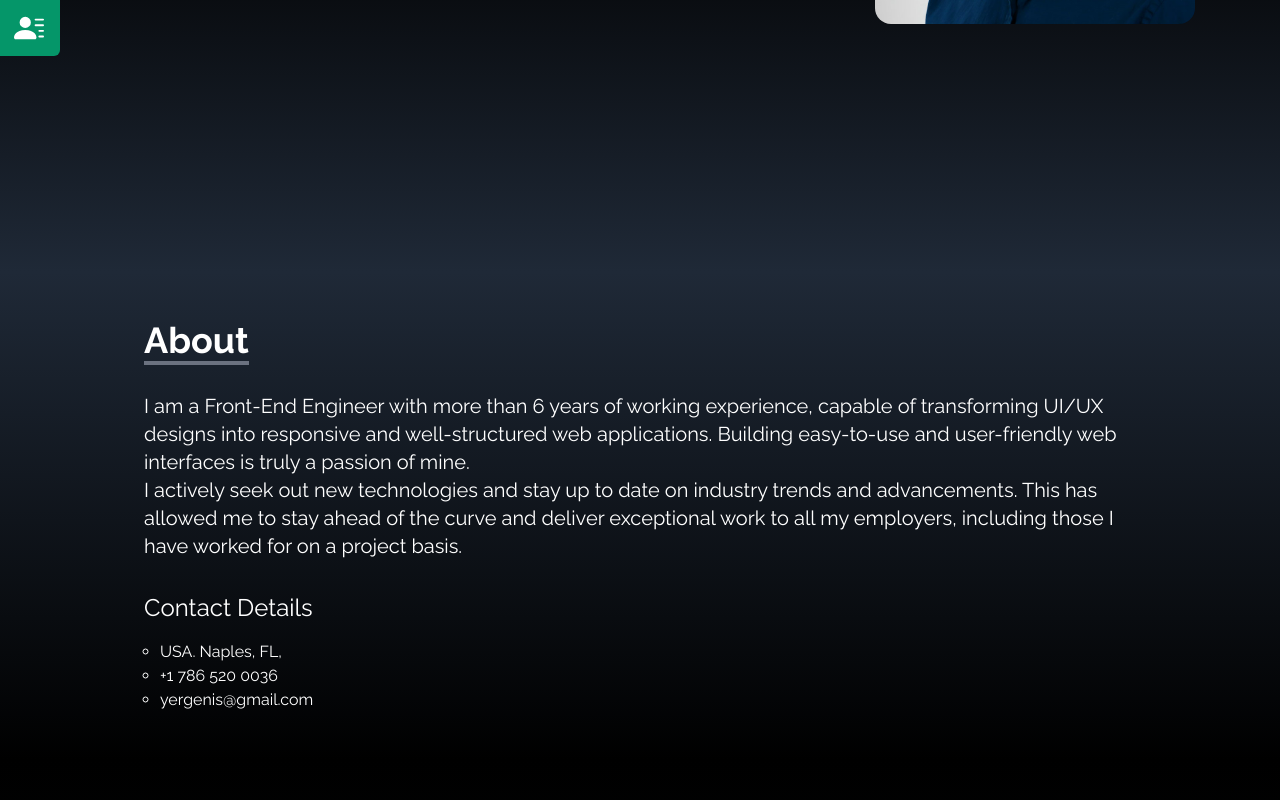
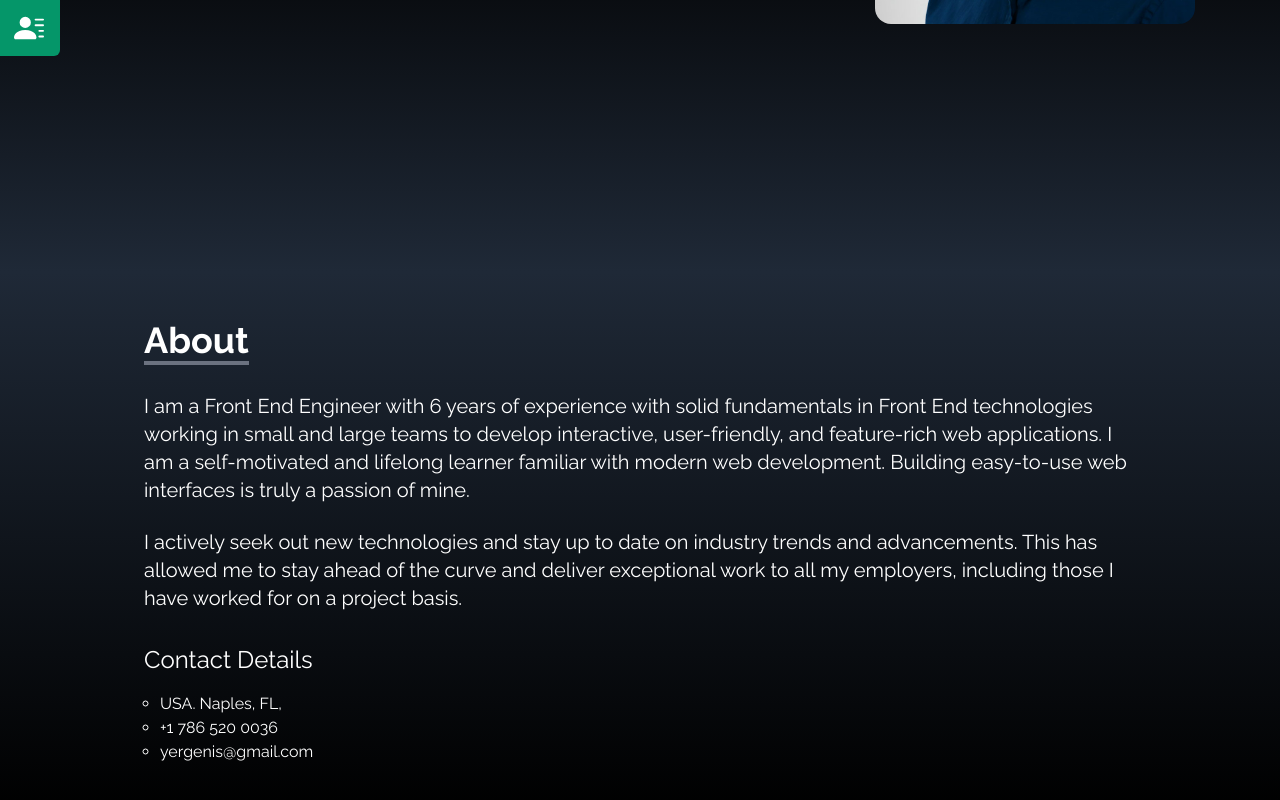
Before and after one commit to Yergeni/react-portfolio-2023, a React (Create React App) app: page / in a window 1280 px wide. Shown: the part 528-1328 px from the top of the page. Built offline with nearby package versions, Linux system fonts and the light colour scheme; the HTML template or start-up script is replaced by a standard one.

Commit message:
feat: update information

```diff
--- a/src/components/About.tsx
+++ b/src/components/About.tsx
@@ -60,15 +60,18 @@ function About() {
 			<div className="max-w-screen-lg p-4 mx-auto flex flex-col w-full h-full">
 				<SectionTitle title="About" />
 				<p className="text-xl">
-					I am a Front-End Engineer with more than 6 years of working
-					experience, capable of transforming UI/UX designs into responsive and
-					well-structured web applications. Building easy-to-use and
-					user-friendly web interfaces is truly a passion of mine.
-					<br />
-					I actively seek out new technologies and stay up to date on industry trends and
-					advancements. This has allowed me to stay ahead of the curve and
-					deliver exceptional work to all my employers, including those I have
-					worked for on a project basis.
+					I am a Front End Engineer with 6 years of experience with solid fundamentals
+					in Front End technologies working in small and large teams to develop
+					interactive, user-friendly, and feature-rich web applications. I am a
+					self-motivated and lifelong learner familiar with modern web
+					development. Building easy-to-use web interfaces is truly a passion of mine.
+				</p>
+				<br />
+				<p className="text-xl">
+					I actively seek out new technologies and stay up to date on industry
+					trends and advancements. This has allowed me to stay ahead of the
+					curve and deliver exceptional work to all my employers, including
+					those I have worked for on a project basis.
 				</p>
 				<h2 className="pt-8 pb-4 text-2xl">Contact Details</h2>
 				<ul style={{ listStyleType: "circle" }} className="pl-4">
--- a/src/components/Home.tsx
+++ b/src/components/Home.tsx
@@ -16,8 +16,7 @@ function Home() {
 					<hr className="mt-4 border-t-1 bg-neutral-50 opacity-20" />
 					<p className="text-gray-500 py-4 max-w-xl">
 						I'm a Florida based{" "}
-						<span className="font-bold">Front-End Engineer</span>. I work at
-						REEF Technology Inc.
+						<span className="font-bold text-lg">Front End Engineer</span>.
 					</p>
 					<div>
 						{/* use the "group" class to match hover the icon from the button */}
```
